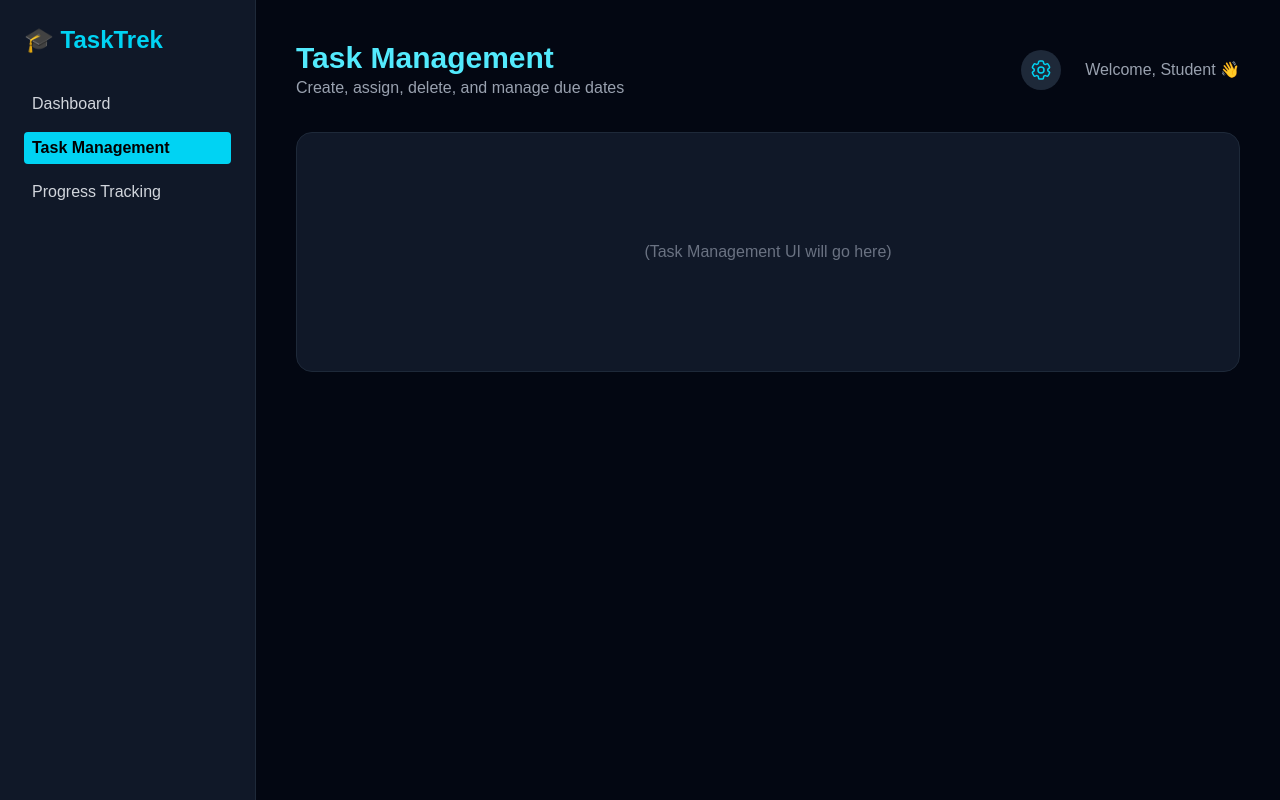
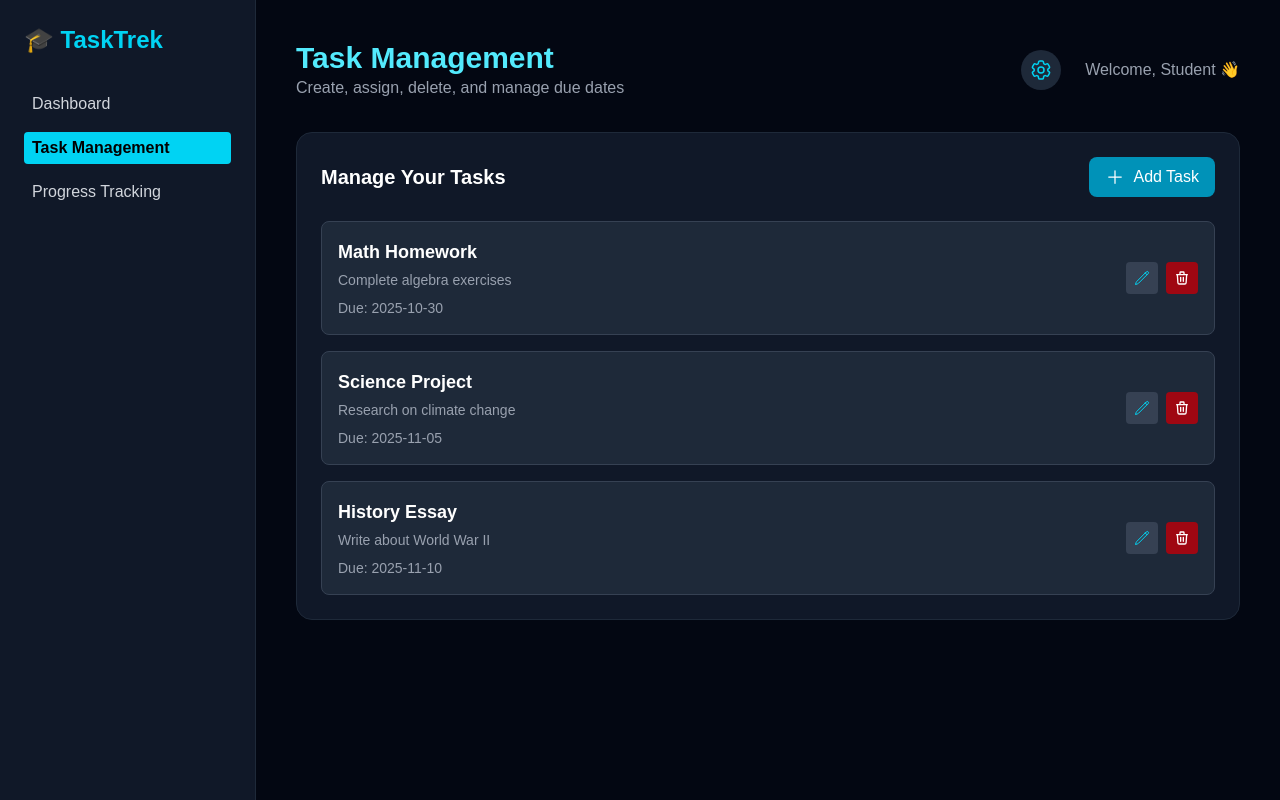
Before and after one commit to Mark-Barican/TaskTrek, a Next.js app: page / in a window 1280 px wide. Both pictures are taken after a click on the button "Task Management". Built offline with nearby package versions, Linux system fonts and the light colour scheme.

Commit message:
Task management page implemented
Task management page was implemented.

Has create task button, can be edited,  deleted, with the task title, description, assignee function, and calendar due date functionality.

```diff
--- a/app/page.tsx
+++ b/app/page.tsx
@@ -1,11 +1,117 @@
 "use client";
 
 import { useState } from "react";
-import { Cog6ToothIcon } from "@heroicons/react/24/outline";
+import {
+  Cog6ToothIcon,
+  PlusIcon,
+  PencilIcon,
+} from "@heroicons/react/24/outline";
+
+// Define TypeScript interfaces
+interface Task {
+  id: number;
+  title: string;
+  description: string;
+  dueDate: string;
+  status: "not-started" | "in-progress" | "completed";
+  assignee?: string;
+}
+
+interface TaskFormState {
+  title: string;
+  description: string;
+  dueDate: string;
+  assignee: string;
+}
 
 export default function Home() {
   // State to control which section is visible
-  const [activeSection, setActiveSection] = useState("dashboard");
+  const [activeSection, setActiveSection] = useState<string>("dashboard");
+
+  // Task management state
+  const [tasks, setTasks] = useState<Task[]>([
+    {
+      id: 1,
+      title: "Math Homework",
+      description: "Complete algebra exercises",
+      dueDate: "2025-10-30",
+      status: "not-started",
+    },
+    {
+      id: 2,
+      title: "Science Project",
+      description: "Research on climate change",
+      dueDate: "2025-11-05",
+      status: "in-progress",
+    },
+    {
+      id: 3,
+      title: "History Essay",
+      description: "Write about World War II",
+      dueDate: "2025-11-10",
+      status: "completed",
+    },
+  ]);
+
+  const [showTaskModal, setShowTaskModal] = useState<boolean>(false);
+  const [currentTask, setCurrentTask] = useState<Task | null>(null);
+  const [taskForm, setTaskForm] = useState<TaskFormState>({
+    title: "",
+    description: "",
+    dueDate: "",
+    assignee: "",
+  });
+
+  // Function to handle adding/editing tasks
+  const handleTaskSubmit = (e: React.FormEvent) => {
+    e.preventDefault();
+
+    if (currentTask) {
+      // Update existing task
+      setTasks(
+        tasks.map((task) =>
+          task.id === currentTask.id ? { ...task, ...taskForm } : task
+        )
+      );
+    } else {
+      // Add new task
+      const newTask: Task = {
+        id: Date.now(),
+        ...taskForm,
+        status: "not-started",
+      };
+      setTasks([...tasks, newTask]);
+    }
+
+    // Reset form and close modal
+    setTaskForm({ title: "", description: "", dueDate: "", assignee: "" });
+    setCurrentTask(null);
+    setShowTaskModal(false);
+  };
+
+  // Function to open modal for adding a new task
+  const openAddTaskModal = () => {
+    setCurrentTask(null);
+    setTaskForm({ title: "", description: "", dueDate: "", assignee: "" });
+    setShowTaskModal(true);
+  };
+
+  // Function to open modal for editing a task
+  const openEditTaskModal = (task: Task) => {
+    setCurrentTask(task);
+    setTaskForm({
+      title: task.title,
+      description: task.description,
+      dueDate: task.dueDate,
+      assignee: task.assignee || "",
+    });
+    setShowTaskModal(true);
+  };
+
+  // Function to delete a task
+  const deleteTask = (id: number) => {
+    setTasks(tasks.filter((task) => task.id !== id));
+  };
 
   return (
     <div className="flex min-h-screen bg-gray-950 text-white">
@@ -88,8 +194,72 @@ export default function Home() {
         )}
 
         {activeSection === "taskManagement" && (
-          <section className="bg-gray-900 border border-gray-800 rounded-2xl h-60 flex items-center justify-center text-gray-500">
-            (Task Management UI will go here)
+          <section className="bg-gray-900 border border-gray-800 rounded-2xl p-6">
+            {/* Task Management Header with + Button */}
+            <div className="flex justify-between items-center mb-6">
+              <h3 className="text-xl font-semibold">Manage Your Tasks</h3>
+              <button
+                onClick={openAddTaskModal}
+                className="flex items-center gap-2 bg-cyan-600 hover:bg-cyan-700 text-white px-4 py-2 rounded-lg transition"
+              >
+                <PlusIcon className="h-5 w-5" />
+                Add Task
+              </button>
+            </div>
+
+            {/* Task List */}
+            <div className="space-y-4">
+              {tasks.map((task) => (
+                <div
+                  key={task.id}
+                  className="bg-gray-800 border border-gray-700 rounded-lg p-4 flex justify-between items-center"
+                >
+                  <div className="flex-1">
+                    <h4 className="font-semibold text-lg">{task.title}</h4>
+                    <p className="text-gray-400 text-sm mt-1">
+                      {task.description}
+                    </p>
+                    <div className="flex gap-4 mt-2">
+                      <span className="text-sm text-gray-400">
+                        Due: {task.dueDate}
+                      </span>
+                      {task.assignee && (
+                        <span className="text-sm text-gray-400">
+                          Assignee: {task.assignee}
+                        </span>
+                      )}
+                    </div>
+                  </div>
+                  <div className="flex gap-2">
+                    <button
+                      onClick={() => openEditTaskModal(task)}
+                      className="p-2 rounded bg-gray-700 hover:bg-gray-600 transition"
+                    >
+                      <PencilIcon className="h-4 w-4 text-cyan-400" />
+                    </button>
+                    <button
+                      onClick={() => deleteTask(task.id)}
+                      className="p-2 rounded bg-red-800 hover:bg-red-700 transition"
+                    >
+                      <svg
+                        xmlns="http://www.w3.org/2000/svg"
+                        className="h-4 w-4 text-white"
+                        fill="none"
+                        viewBox="0 0 24 24"
+                        stroke="currentColor"
+                      >
+                        <path
+                          strokeLinecap="round"
+                          strokeLinejoin="round"
+                          strokeWidth={2}
+                          d="M19 7l-.867 12.142A2 2 0 0116.138 21H7.862a2 2 0 01-1.995-1.858L5 7m5 4v6m4-6v6m1-10V4a1 1 0 00-1-1h-4a1 1 0 00-1 1v3M4 7h16"
+                        />
+                      </svg>
+                    </button>
+                  </div>
+                </div>
+              ))}
+            </div>
           </section>
         )}
 
@@ -98,6 +268,99 @@ export default function Home() {
             (Progress Tracking UI will go here)
           </section>
         )}
+
+        {/* Task Creation/Edit Modal */}
+        {showTaskModal && (
+          <div className="fixed inset-0 bg-black bg-opacity-70 flex items-center justify-center z-50 p-4">
+            <div className="bg-gray-800 border border-gray-700 rounded-xl w-full max-w-md p-6">
+              <h3 className="text-xl font-semibold mb-4">
+                {currentTask ? "Edit Task" : "Create New Task"}
+              </h3>
+
+              <form onSubmit={handleTaskSubmit}>
+                <div className="mb-4">
+                  <label className="block text-gray-300 mb-2">
+                    Task Title *
+                  </label>
+                  <input
+                    type="text"
+                    value={taskForm.title}
+                    onChange={(e) =>
+                      setTaskForm({ ...taskForm, title: e.target.value })
+                    }
+                    className="w-full bg-gray-700 border border-gray-600 rounded-lg px-4 py-2 text-white"
+                    required
+                  />
+                </div>
+
+                <div className="mb-4">
+                  <label className="block text-gray-300 mb-2">
+                    Description
+                  </label>
+                  <textarea
+                    value={taskForm.description}
+                    onChange={(e) =>
+                      setTaskForm({ ...taskForm, description: e.target.value })
+                    }
+                    className="w-full bg-gray-700 border border-gray-600 rounded-lg px-4 py-2 text-white"
+                    rows={3}
+                  />
+                </div>
+
+                <div className="mb-4">
+                  <label className="block text-gray-300 mb-2">Due Date *</label>
+                  <input
+                    type="date"
+                    value={taskForm.dueDate}
+                    onChange={(e) =>
+                      setTaskForm({ ...taskForm, dueDate: e.target.value })
+                    }
+                    className="w-full bg-gray-700 border border-gray-600 rounded-lg px-4 py-2 text-white"
+                    required
+                  />
+                </div>
+
+                <div className="mb-6">
+                  <label className="block text-gray-300 mb-2">Assign To</label>
+                  <input
+                    type="text"
+                    value={taskForm.assignee}
+                    onChange={(e) =>
+                      setTaskForm({ ...taskForm, assignee: e.target.value })
+                    }
+                    className="w-full bg-gray-700 border border-gray-600 rounded-lg px-4 py-2 text-white"
+                    placeholder="Enter assignee name"
+                  />
+                </div>
+
+                <div className="flex justify-end gap-3">
+                  <button
+                    type="button"
+                    onClick={() => {
+                      setShowTaskModal(false);
+                      setCurrentTask(null);
+                      setTaskForm({
+                        title: "",
+                        description: "",
+                        dueDate: "",
+                        assignee: "",
+                      });
+                    }}
+                    className="px-4 py-2 bg-gray-700 hover:bg-gray-600 rounded-lg transition"
+                  >
+                    Cancel
+                  </button>
+                  <button
+                    type="submit"
+                    className="px-4 py-2 bg-cyan-600 hover:bg-cyan-700 rounded-lg transition"
+                  >
+                    {currentTask ? "Update Task" : "Create Task"}
+                  </button>
+                </div>
+              </form>
+            </div>
+          </div>
+        )}
       </main>
     </div>
   );
--- a/package.json
+++ b/package.json
@@ -10,6 +10,7 @@
   },
   "dependencies": {
     "@heroicons/react": "^2.2.0",
+    "lucide-react": "^0.548.0",
     "next": "^16.0.0",
     "react": "^19.2.0",
     "react-dom": "^19.2.0",
@@ -21,10 +22,10 @@
     "@types/react": "^19",
     "@types/react-dom": "^19",
     "autoprefixer": "^10.4.21",
-    "eslint": "^9",
+    "eslint": "^9.38.0",
     "eslint-config-next": "16.0.0",
     "postcss": "^8.5.6",
     "tailwindcss": "^4.1.16",
-    "typescript": "^5"
+    "typescript": "^5.9.3"
   }
 }
```
Also changed, not shown: 1 other file (tests, documents, lock files or other folders).
